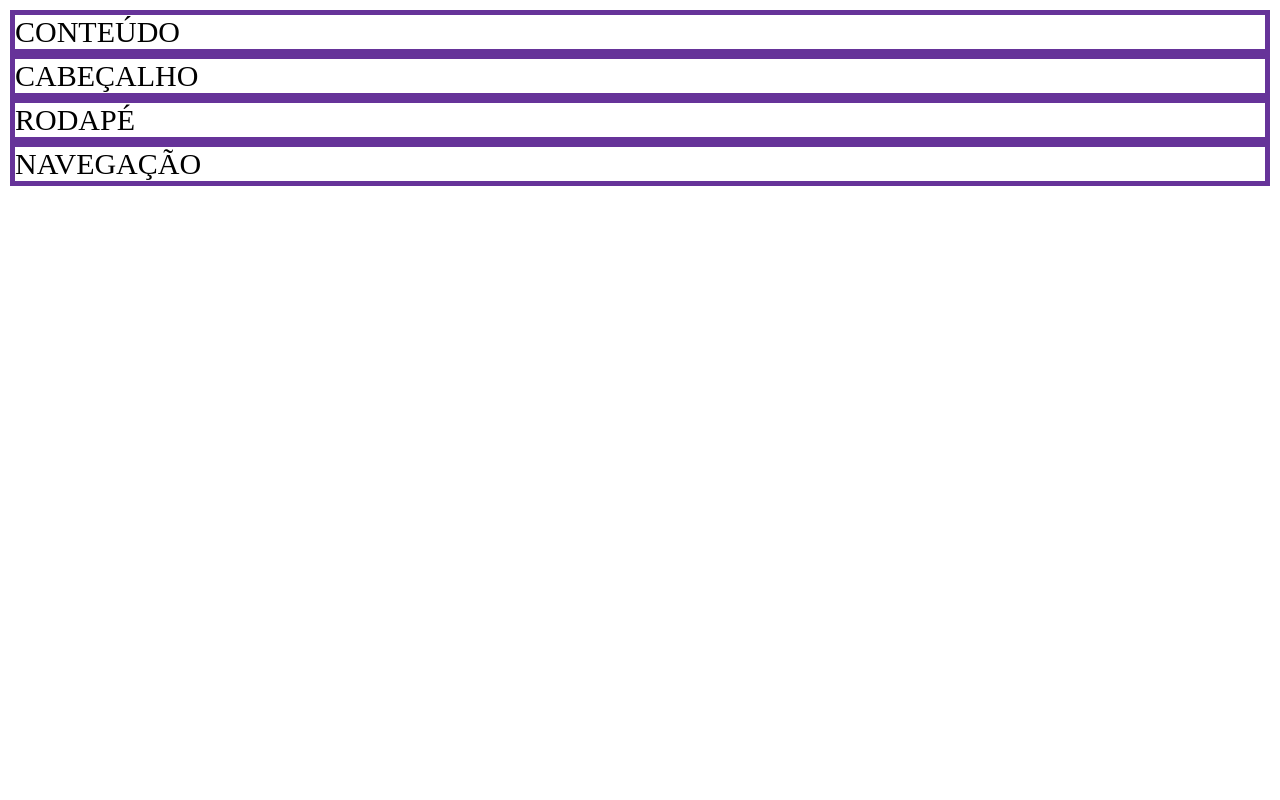
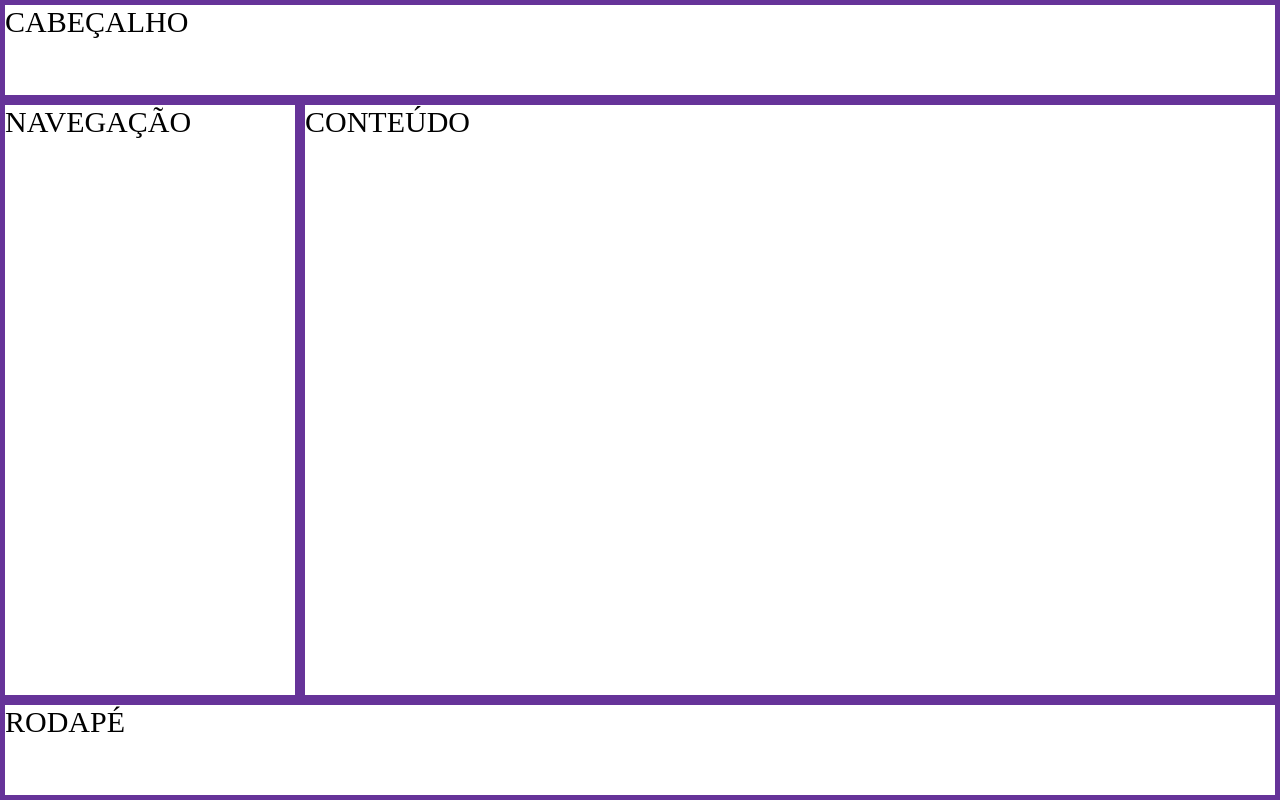
Before and after one commit to nilbarbosa/cursoTipsCode, a plain HTML site: page css-grid/grid3.html in a window 1280 px wide. Drawn offline with Linux system fonts and the light colour scheme.

Commit message:
adicionei os grids

```diff
--- a/css-grid/grid3.html
+++ b/css-grid/grid3.html
@@ -12,12 +12,33 @@
     }
 
     body{
-        margin: 10px;
+        display: grid;
+        min-height: 100vh;
+        grid-template-columns: 300px 1fr;
+        grid-template-rows: 100px 1fr 100px;
+
+        grid-template-areas:
+        'cabecalho cabecalho'
+        'navegacao conteudo'
+        'rodape rodape';
     }
 
     .box{
         border: solid 5px rebeccapurple;
         font-size: 30px;
+    }
+
+    header{
+        grid-area: cabecalho;
+    }
+    nav{
+        grid-area: navegacao;
+    }
+    main{
+        grid-area: conteudo;
+    }
+    footer{
+        grid-area: rodape;
     }
 </style>
 <body>
```
